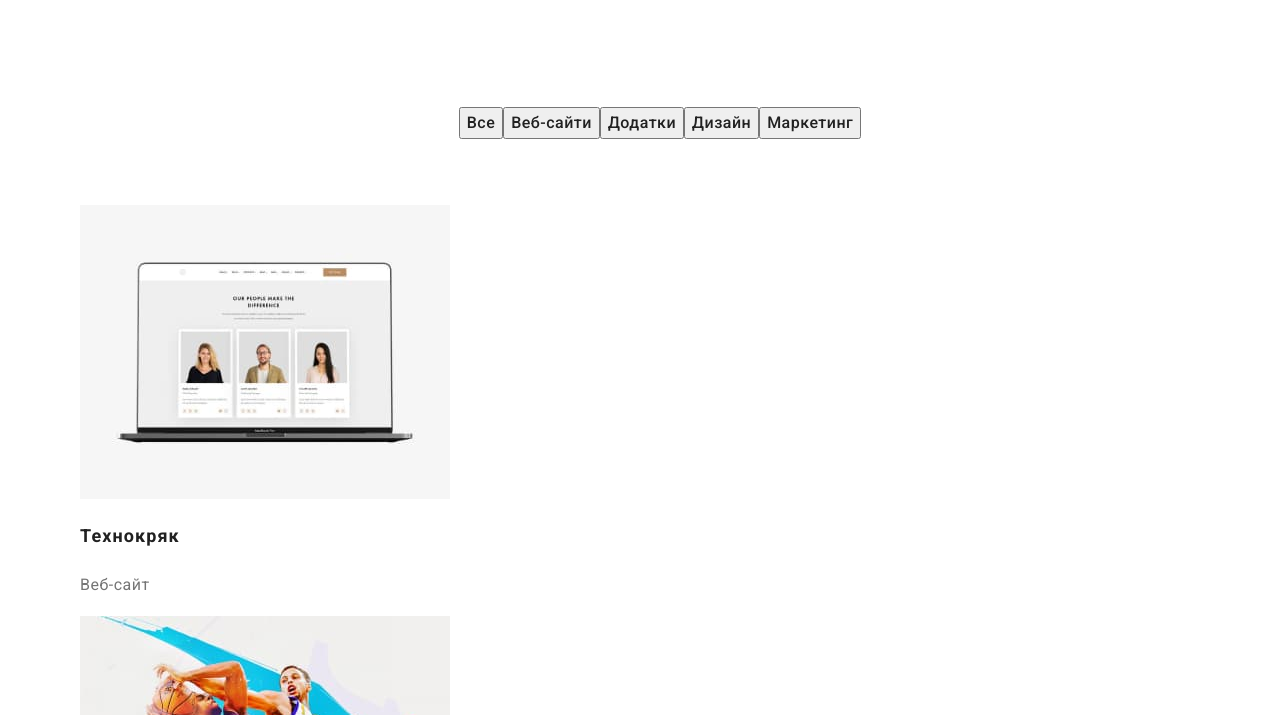
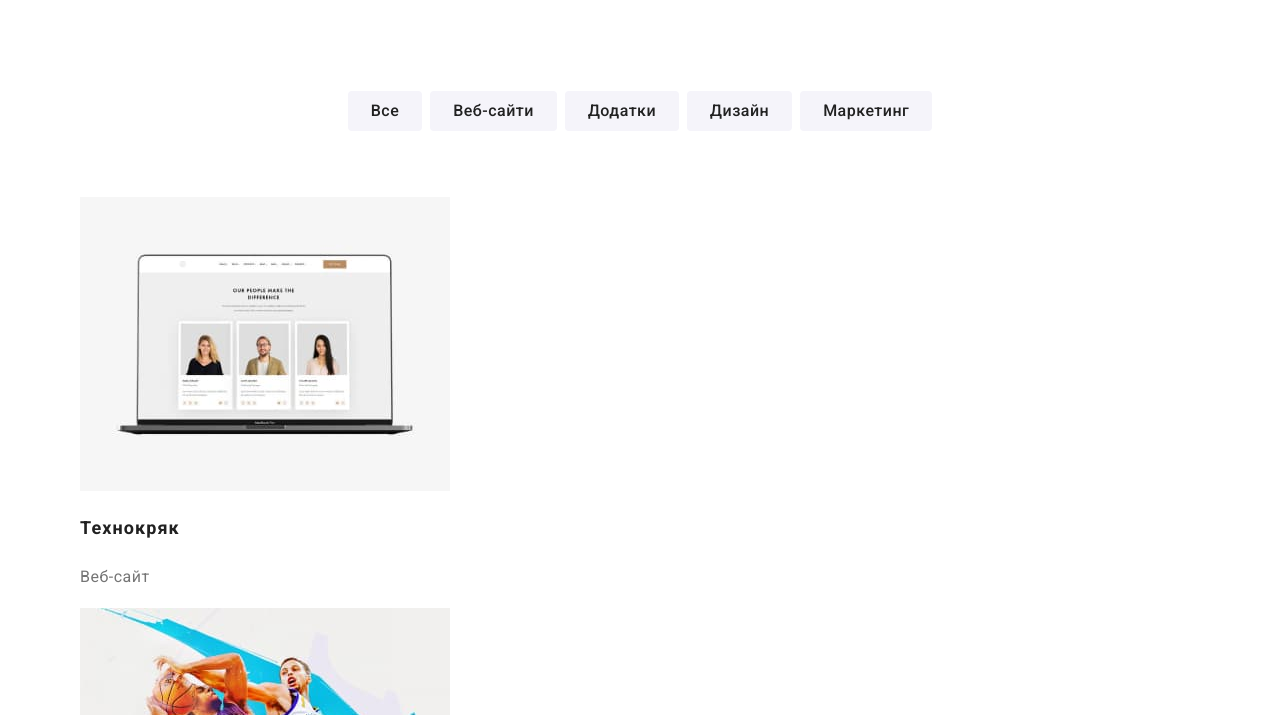
Before and after one commit to KostyantynKostyantynovich/goit-markup-hw-03, a plain HTML site: page portfolio.html in a window 1280 px wide. Shown: the part 85-800 px from the top of the page. Drawn offline with nearby package versions, Linux system fonts and the light colour scheme.

Commit message:
HW-3.15.08

```diff
--- a/css/styles.css
+++ b/css/styles.css
@@ -280,12 +280,19 @@ box-shadow: 0px 4px 4px rgba(0, 0, 0, 0.25);
 
 .button-list{
     display: flex;
-    margin-left: auto;
-justify-content: center;
+    justify-content: center;
+    margin: 0;
+    padding: 0;
 }
+
+.button-position:not(:last-child){
+    margin-right: 8px;
+}
+
 .portfolio-button{
     margin: 0;
     margin-bottom: 50px;
+    padding: 6px 22px;
 
 font-family: inherit;
 font-weight: 500;
@@ -295,6 +302,10 @@ text-align: center;
 letter-spacing: 0.03em;
 color: inherit;
 cursor: pointer;
+
+background: var(--second-bg-color);
+border-radius: 4px;
+border: 1px solid transparent;
 }
 .portfolio-button:hover,
 .portfolio-button:focus {
--- a/portfolio.html
+++ b/portfolio.html
@@ -33,11 +33,11 @@
         <section class="container section">
           <h1 class="invisible-title">portfolio</h1>
             <ul class="button-list">
-                <li><button class="portfolio-button" type="button">Все</button></li>
-                <li><button class="portfolio-button" type="button">Веб-сайти</button></li>
-                <li><button class="portfolio-button" type="button">Додатки</button></li>
-                <li><button class="portfolio-button" type="button">Дизайн</button></li>
-                <li><button class="portfolio-button" type="button">Маркетинг</button></li>
+                <li class="button-position"><button class="portfolio-button" type="button">Все</button></li>
+                <li class="button-position"><button class="portfolio-button" type="button">Веб-сайти</button></li>
+                <li class="button-position"><button class="portfolio-button" type="button">Додатки</button></li>
+                <li class="button-position"><button class="portfolio-button" type="button">Дизайн</button></li>
+                <li class="button-position"><button class="portfolio-button" type="button">Маркетинг</button></li>
             </ul>
             <ul>
                 <li>
```
